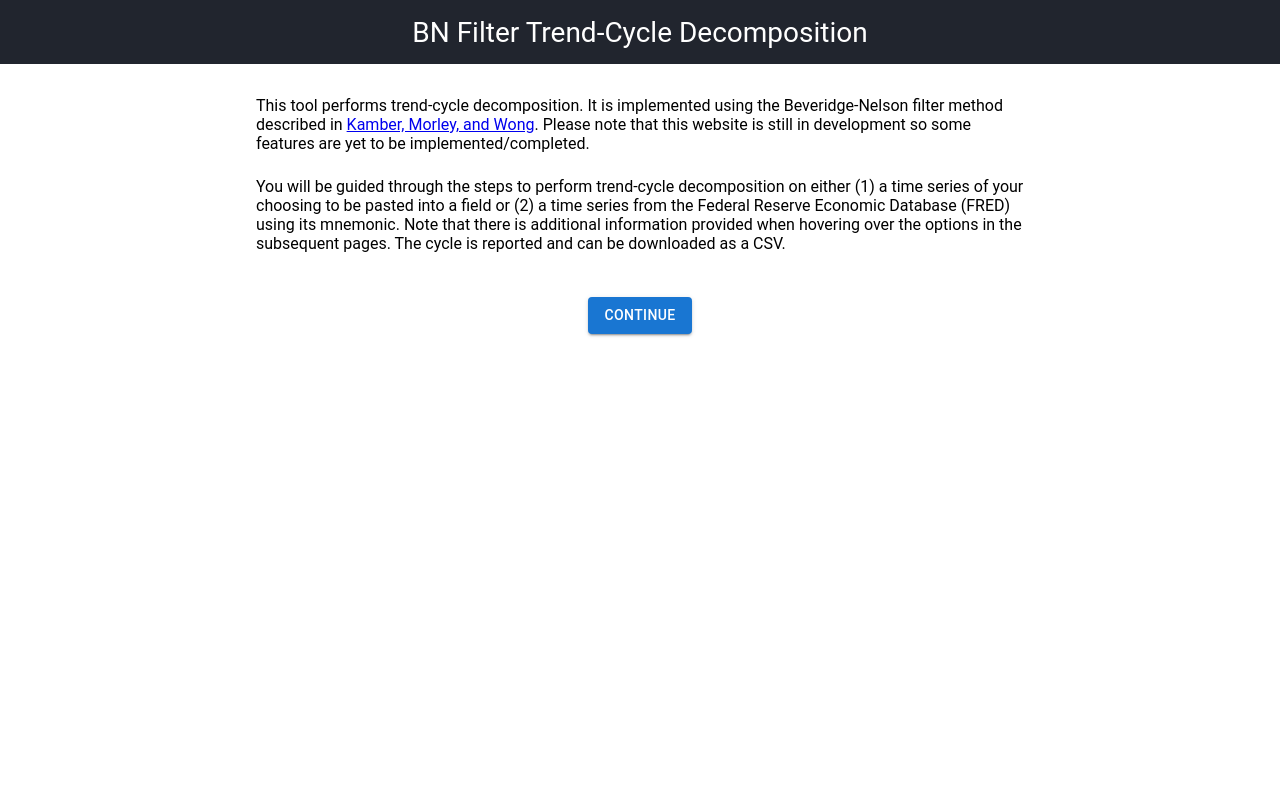
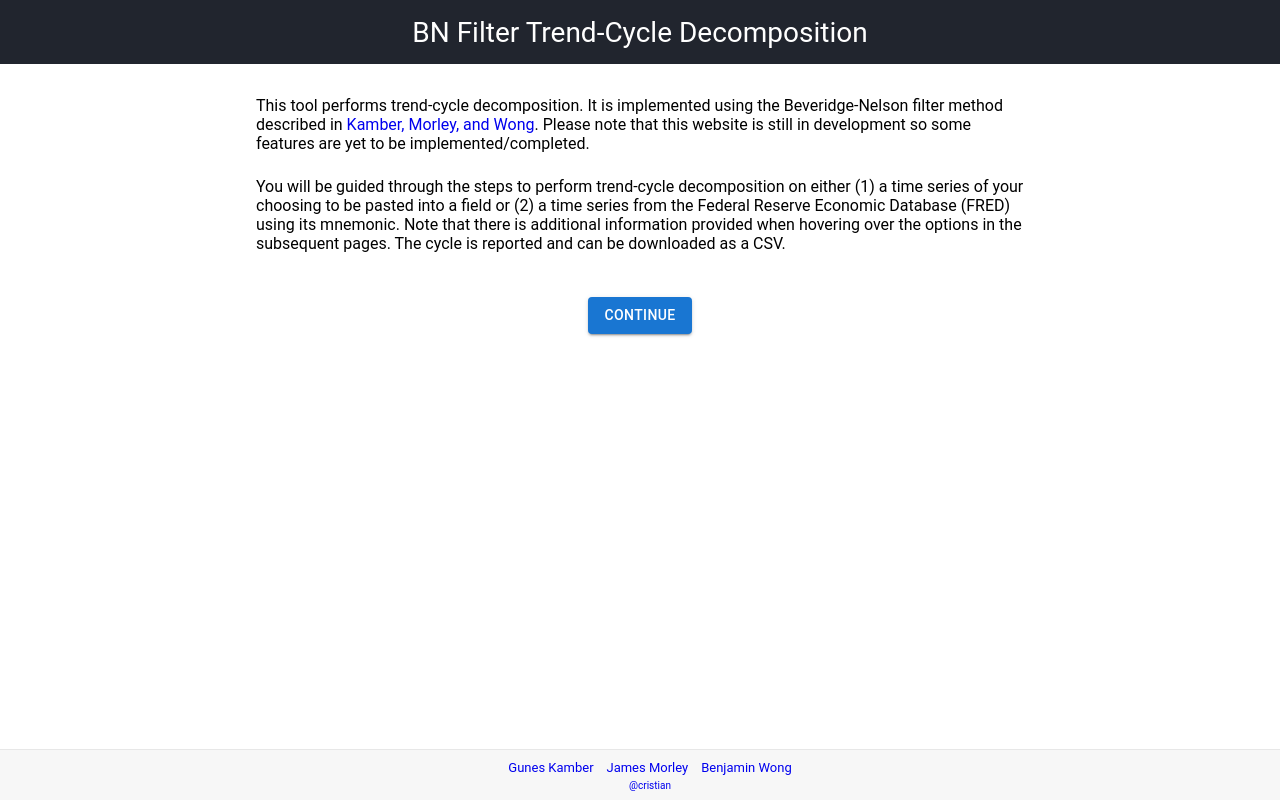
Before and after one commit to crstnn/BeveridgeNelsonFilter, a React (Create React App) app in the folder bn-filter-app/: page / in a window 1280 px wide. Built offline with nearby package versions, Linux system fonts and the light colour scheme.

Commit message:
added stylised footer

```diff
--- a/bn-filter-app/src/App.js
+++ b/bn-filter-app/src/App.js
@@ -16,13 +16,49 @@ function App() {
                     It is implemented using the Beveridge-Nelson filter method described in <a target="_blank"
                                                                                                rel="noopener noreferrer"
                                                                                                href="https://papers.ssrn.com/sol3/papers.cfm?abstract_id=3434174">
-                        Kamber, Morley, and Wong</a>. Please note that this website is still in development so some features are yet to be implemented/completed.
+                        Kamber, Morley, and Wong</a>. Please note that this website is still in development so some
+                    features are yet to be implemented/completed.
                 </p>
 
             </div>
             <BasePage/>
+            <div>
+                <div style={styles.footer}>
+                    <a href="https://sites.google.com/site/guneskamber" rel="noopener noreferrer" target="_blank">
+                        Gunes Kamber</a>&nbsp;&nbsp;&nbsp;&nbsp;
+                    <a href="https://sites.google.com/site/jamescmorley" rel="noopener noreferrer" target="_blank">
+                        James Morley</a>&nbsp;&nbsp;&nbsp;&nbsp;
+                    <a href="https://sites.google.com/site/benjaminwongshijie" rel="noopener noreferrer"
+                       target="_blank">
+                        Benjamin Wong</a>
+                    <br/>
+                    <div style={styles.feature}>
+                        <a href="https://github.com/crstnn" rel="noopener noreferrer" target="_blank">@cristian</a>
+                    </div>
+                </div>
+            </div>
         </div>
     );
 }
 
+const styles = {
+    footer: {
+        fontSize: "small",
+        backgroundColor: "#F7F7F7",
+        borderTop: "1px solid #E7E7E7",
+        textAlign: "center",
+        padding: "10px",
+        position: "fixed",
+        left: "0",
+        bottom: "0",
+        height: "30px",
+        width: "100%",
+    },
+    feature: {
+        marginTop: "5px",
+        fontSize: "x-small",
+    }
+};
+
+
 export default App;
--- a/bn-filter-app/src/components/RenderedPlot.js
+++ b/bn-filter-app/src/components/RenderedPlot.js
@@ -76,9 +76,8 @@ export class RenderedPlot extends Component {
                         {this.getPlot()}
                         <p> Delta: {plotPageValues.deltaCalc} </p>
                     </div>
-                    <CSVLink
-                        filename={"BNF_cycle.csv"}
-                        data={this.getCSVData()}>Download as CSV</CSVLink>
+                    <CSVLink style= {{textDecoration: "underline"}}
+                             filename={"BNF_cycle.csv"} data={this.getCSVData()}>Download as CSV</CSVLink>
                 </div>
                 <Button
                     variant="outlined"
--- a/bn-filter-app/src/styles/App.css
+++ b/bn-filter-app/src/styles/App.css
@@ -27,6 +27,14 @@
     margin-bottom: 3vh;
 }
 
+a {
+    text-decoration: none;
+}
+
+a:hover {
+    text-decoration: underline;
+}
+
 .fade-appear, .fade-enter {
     opacity: 0;
     transform: scale(0.2);
```
